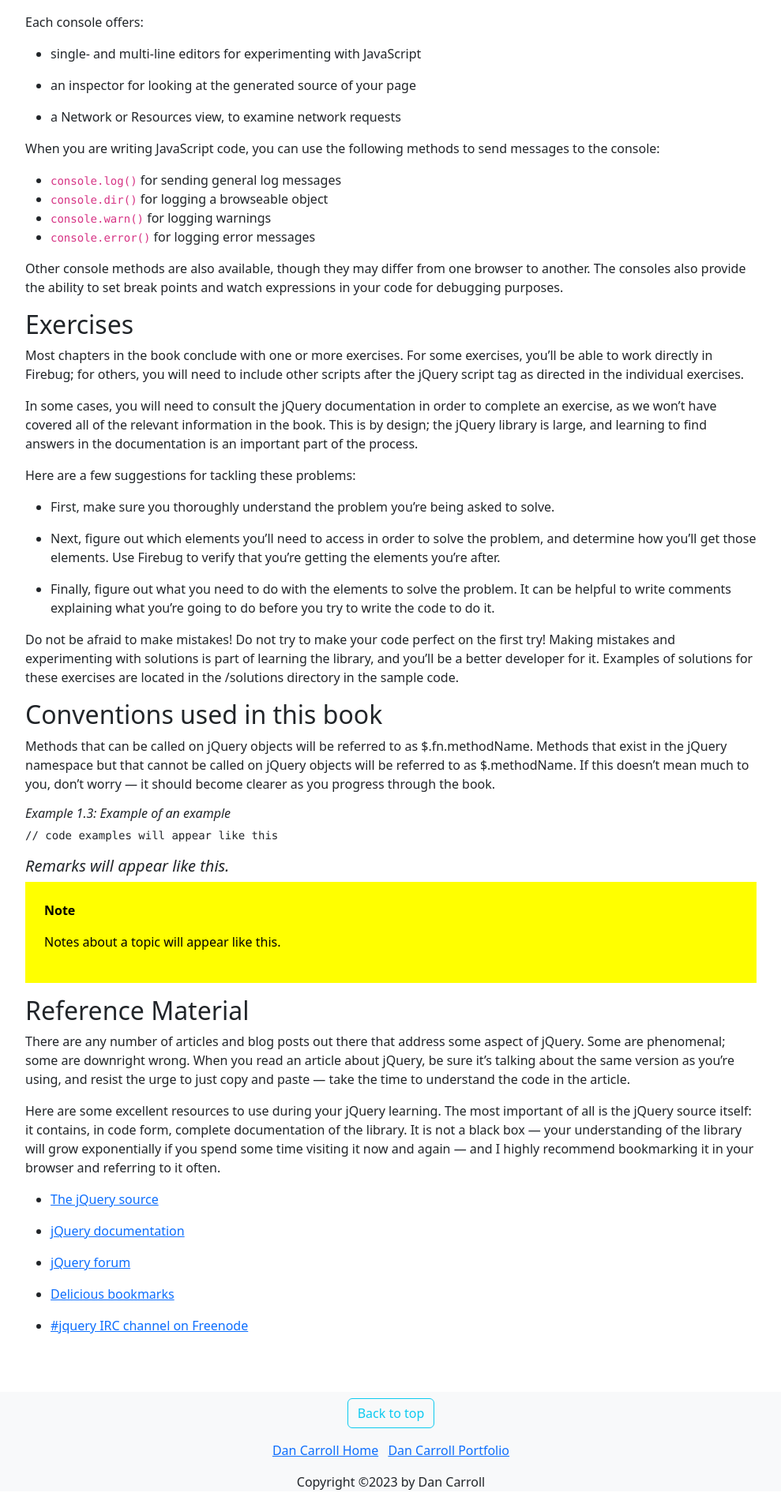
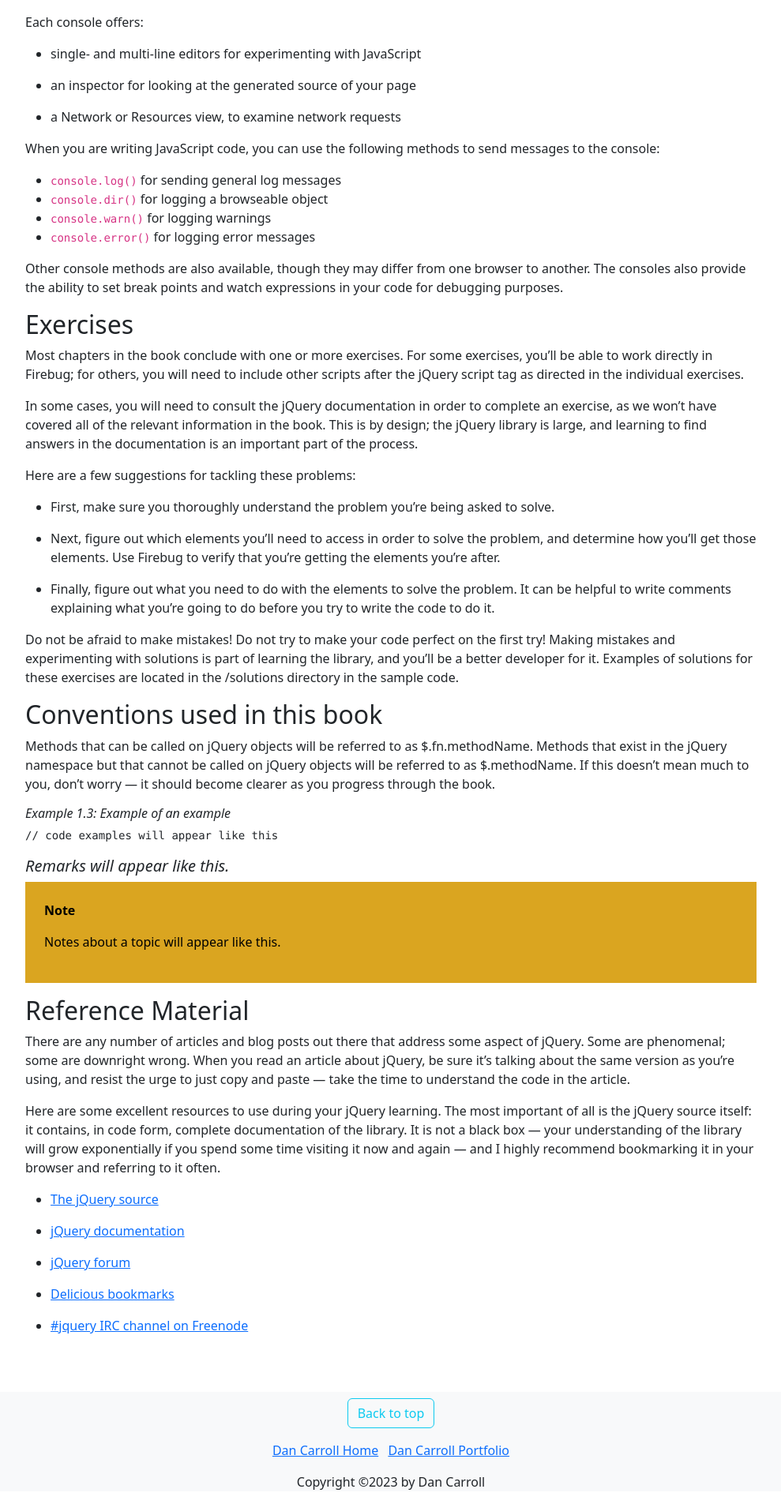
Before and after one commit to dan-carroll/jquery-fundamentals, a Jekyll site: the page built from legacy/ch01-welcome.md, in a window 1280 px wide. Shown: the part 1298-3203 px from the top of the page at 79% size, without its empty margins (145-1134 px from the left). Built offline with Jekyll 4.4.1, drawn with Linux system fonts in a browser that asks for light colours.

Commit message:
Update main.css
Changed background color for hightlight to goldenrod.

```diff
--- a/assets/css/main.css
+++ b/assets/css/main.css
@@ -36,7 +36,7 @@ footer > p {
 }
 
 #book-chapter blockquote {
-    background-color: yellow;
+    background-color:goldenrod;
     color: black;
     padding: 1.5rem;
 }
```
